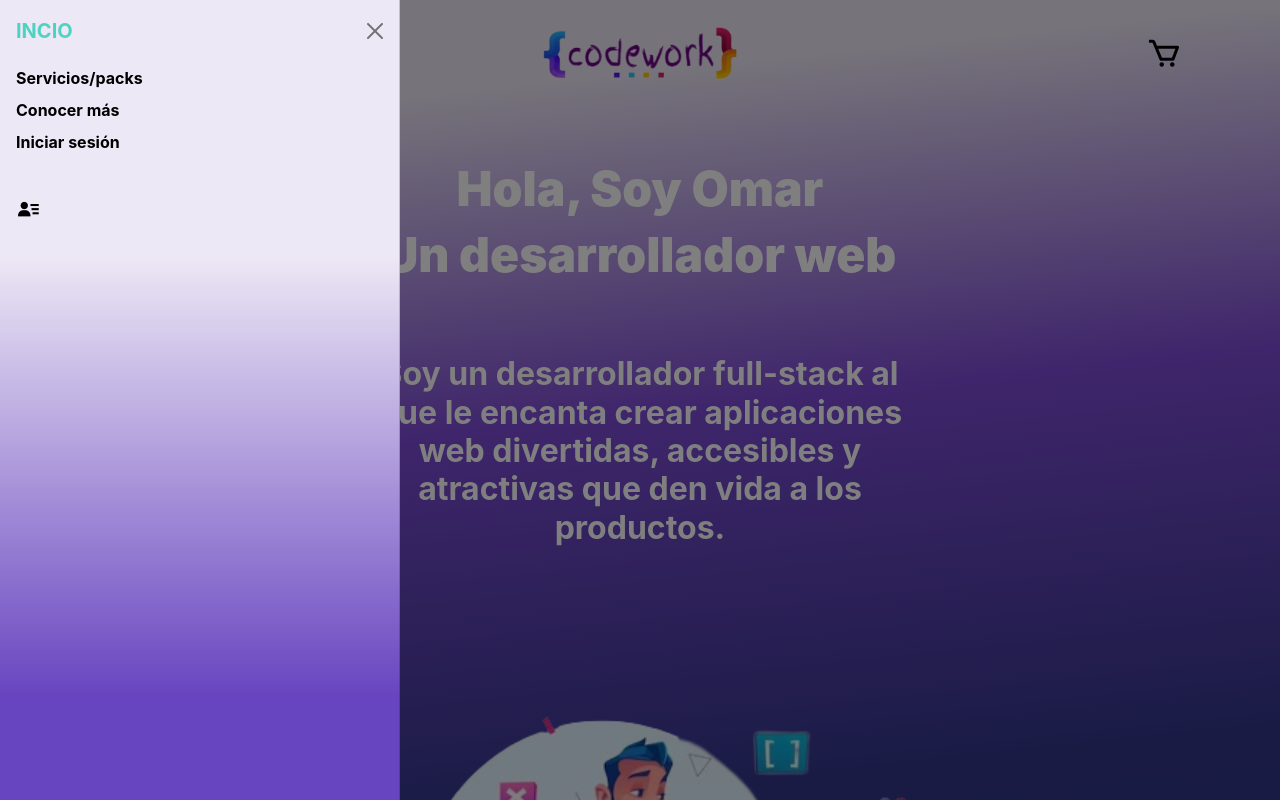
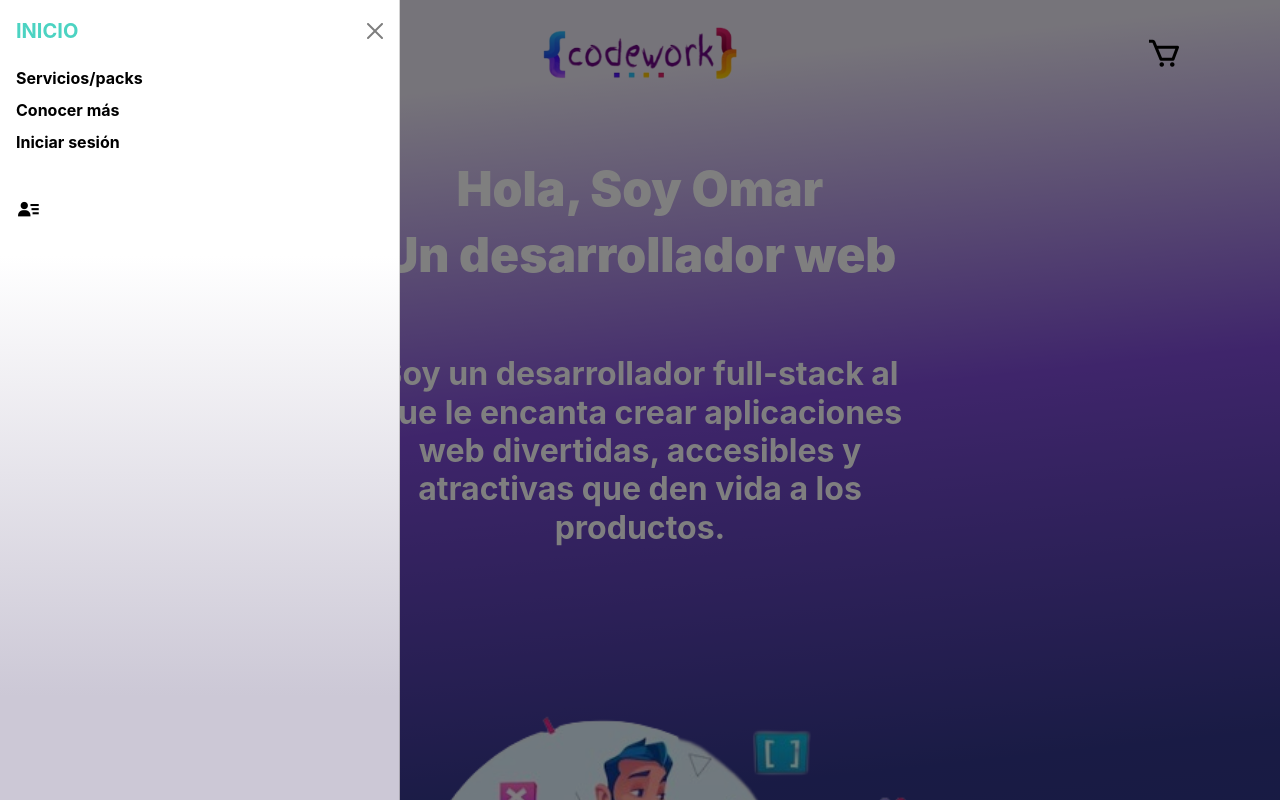
Before and after one commit to Alpha870/ecommerce-app, a React (Vite) app: page / in a window 1280 px wide. Both pictures are taken after a click on the element 100 px from the left and 56 px from the top of the page. Shown: the top 800 px of the page. Built offline with nearby package versions, Linux system fonts and the light colour scheme.

Commit message:
creando estilos header

```diff
--- a/client/components/Header/Header.css
+++ b/client/components/Header/Header.css
@@ -28,13 +28,14 @@
 .lateral {
   font-weight: 700;
   line-height: 1rem;
-  background: rgb(237, 232, 245);
+  background: rgb(255, 255, 255);
   background: linear-gradient(
     180deg,
-    rgba(237, 232, 245, 1) 32%,
-    rgba(104, 69, 192, 1) 87%
+    rgb(255, 255, 255) 32%,
+    rgb(204, 200, 214) 87%
   );
 }
+
 .titulo-lateral {
   color: #4cd3c2;
   font-weight: bold;
--- a/client/components/Header/Header.jsx
+++ b/client/components/Header/Header.jsx
@@ -36,7 +36,7 @@ const Header = () => {
           <Offcanvas.Header closeButton>
             <Offcanvas.Title>
               <Link to={"/"}>
-                <span className="titulo-lateral">INCIO</span>
+                <span className="titulo-lateral">INICIO</span>
               </Link>
             </Offcanvas.Title>
           </Offcanvas.Header>
```
